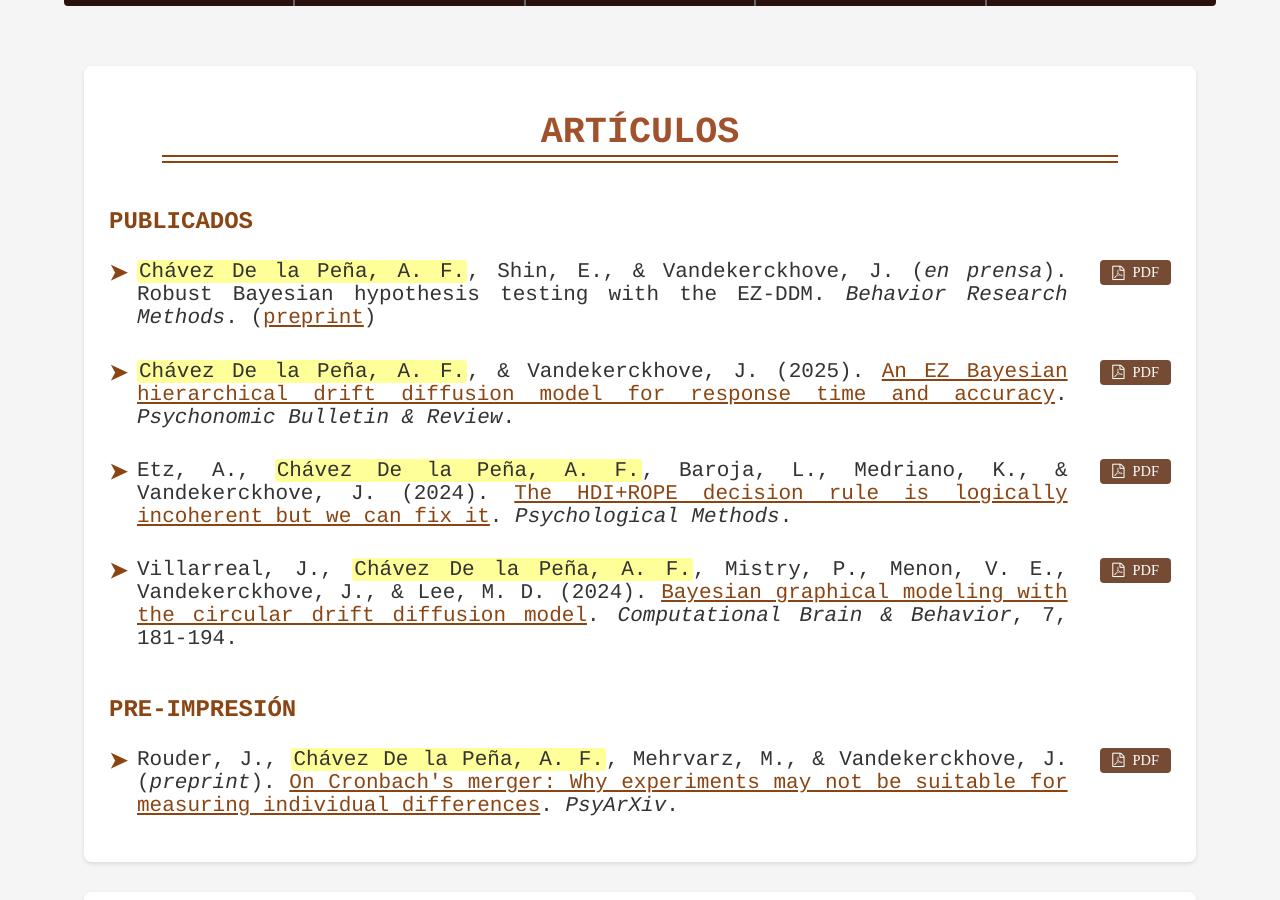
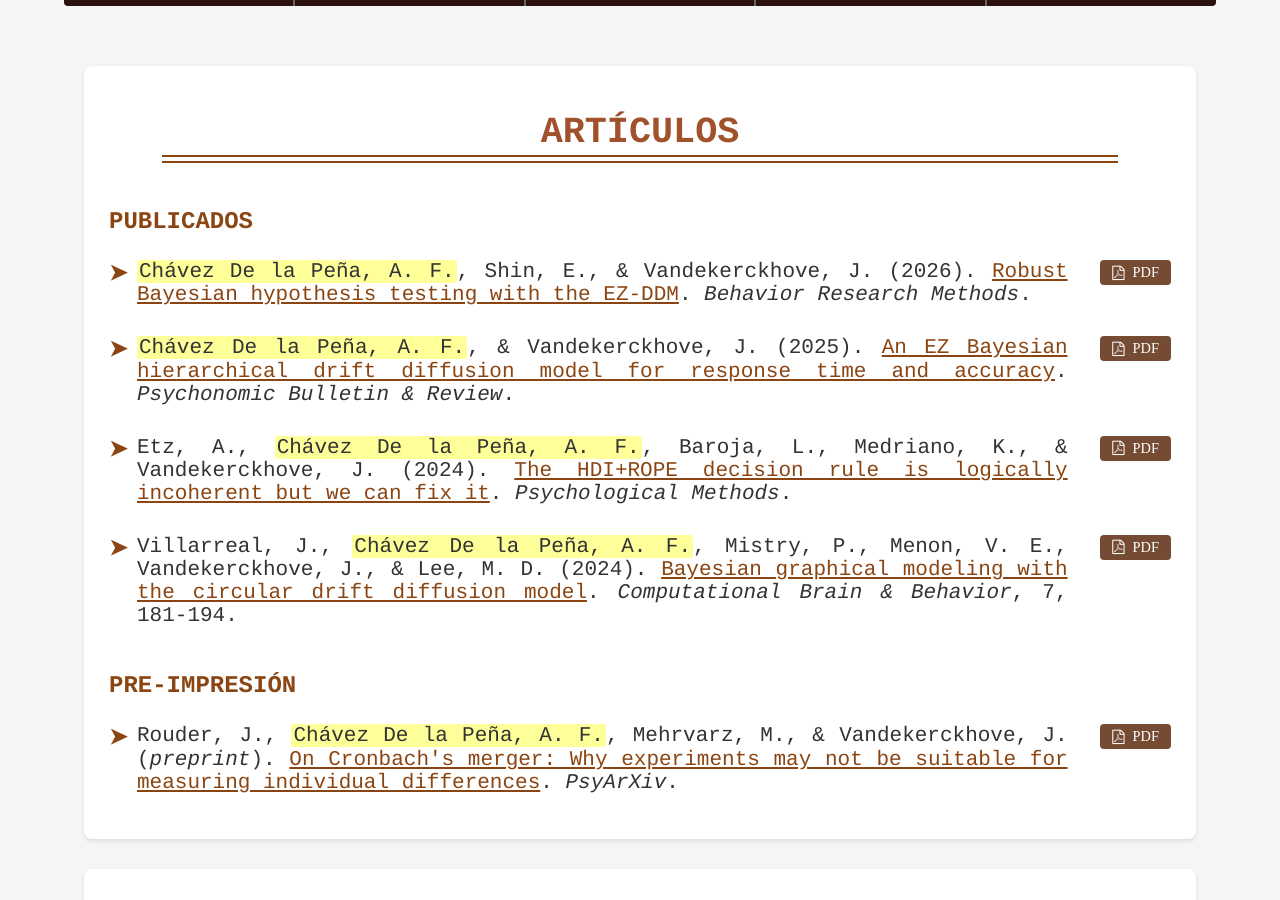
Before and after one commit to Adrifelcha/adrifelcha.github.io, a Jekyll site: the page built from publications_es/index.html, in a window 1280 px wide and 900 px high, scrolled down 305 px. Built offline with Jekyll 4.4.1, drawn with Linux system fonts in a browser that asks for light colours; some web fonts are replaced; some of the changed text lies outside the part shown.

Commit message:
Update: Paper got published!

```diff
--- a/publications/index.html
+++ b/publications/index.html
@@ -10,10 +10,10 @@ title: Publications & Presentations
             <div class="publication-item">
                 <div class="pub-content">
                     <p class="citation">
-                        <span class="author-highlight">Chávez De la Peña, A. F.</span>, Shin, E., & Vandekerckhove, J. (<em>in press</em>). Robust Bayesian hypothesis testing with the EZ-DDM. <em>Behavior Research Methods</em>. (<a href="https://osf.io/preprints/psyarxiv/7gcyw_v2" target="_blank">preprint</a>)
+                        <span class="author-highlight">Chávez De la Peña, A. F.</span>, Shin, E., & Vandekerckhove, J. (2026). <a href="https://link.springer.com/epdf/10.3758/s13428-026-03066-1?sharing_token=jK6a4yBeGek3CqyoiEKrrZAH0g46feNdnc402WrhzyoVYEpKT8dWdjp_LMX7dgQKprNwwEQlSIhae3sJ607a0S4o5VQD8mMGS79fUVCFa9CcrAA3kATZeijv9czgis2w0HBQPNNsggswr5npCnchrGxsVZBSi17Pdki8zsL2m-I%3D" target="_blank">Robust Bayesian hypothesis testing with the EZ-DDM</a>. <em>Behavior Research Methods</em>.
                     </p>
                     <div class="pub-links">
-                        <a href="https://osf.io/preprints/psyarxiv/7gcyw_v2" target="_blank" class="pub-button">
+                        <a href="https://link.springer.com/epdf/10.3758/s13428-026-03066-1?sharing_token=jK6a4yBeGek3CqyoiEKrrZAH0g46feNdnc402WrhzyoVYEpKT8dWdjp_LMX7dgQKprNwwEQlSIhae3sJ607a0S4o5VQD8mMGS79fUVCFa9CcrAA3kATZeijv9czgis2w0HBQPNNsggswr5npCnchrGxsVZBSi17Pdki8zsL2m-I%3D" target="_blank" class="pub-button">
                             <i class="fa fa-file-pdf-o"></i> PDF
                         </a>
                     </div>
@@ -326,7 +326,7 @@ title: Publications & Presentations
             <div class="publication-item">
                 <div class="pub-content">
                     <p class="citation">
-                        <span class="author-highlight">Chávez De la Peña, A. F.</span> (expected 2026). <em>Modeling individual differences in choice and response time</em> [Doctoral dissertation, University of California, Irvine].
+                        <span class="author-highlight">Chávez De la Peña, A. F.</span> (2026). <em>Cognitive psychometrics with models of choice and response time</em> [Doctoral dissertation, University of California, Irvine].
                     </p>
                 </div>
             </div>
--- a/publications_es/index.html
+++ b/publications_es/index.html
@@ -10,10 +10,10 @@ title: Publicaciones y Presentaciones
             <div class="publication-item">
                 <div class="pub-content">
                     <p class="citation">
-                        <span class="author-highlight">Chávez De la Peña, A. F.</span>, Shin, E., & Vandekerckhove, J. (<em>en prensa</em>). Robust Bayesian hypothesis testing with the EZ-DDM. <em>Behavior Research Methods</em>. (<a href="https://osf.io/preprints/psyarxiv/7gcyw_v2" target="_blank">preprint</a>)
+                        <span class="author-highlight">Chávez De la Peña, A. F.</span>, Shin, E., & Vandekerckhove, J. (2026). <a href="https://link.springer.com/epdf/10.3758/s13428-026-03066-1?sharing_token=jK6a4yBeGek3CqyoiEKrrZAH0g46feNdnc402WrhzyoVYEpKT8dWdjp_LMX7dgQKprNwwEQlSIhae3sJ607a0S4o5VQD8mMGS79fUVCFa9CcrAA3kATZeijv9czgis2w0HBQPNNsggswr5npCnchrGxsVZBSi17Pdki8zsL2m-I%3D" target="_blank">Robust Bayesian hypothesis testing with the EZ-DDM</a>. <em>Behavior Research Methods</em>.
                     </p>
                     <div class="pub-links">
-                        <a href="https://osf.io/preprints/psyarxiv/7gcyw_v2" target="_blank" class="pub-button">
+                        <a href="https://link.springer.com/epdf/10.3758/s13428-026-03066-1?sharing_token=jK6a4yBeGek3CqyoiEKrrZAH0g46feNdnc402WrhzyoVYEpKT8dWdjp_LMX7dgQKprNwwEQlSIhae3sJ607a0S4o5VQD8mMGS79fUVCFa9CcrAA3kATZeijv9czgis2w0HBQPNNsggswr5npCnchrGxsVZBSi17Pdki8zsL2m-I%3D" target="_blank" class="pub-button">
                             <i class="fa fa-file-pdf-o"></i> PDF
                         </a>
                     </div>
@@ -327,7 +327,7 @@ title: Publicaciones y Presentaciones
             <div class="publication-item">
                 <div class="pub-content">
                     <p class="citation">
-                        <span class="author-highlight">Chávez De la Peña, A. F.</span> (esperado 2026). <em>Modeling individual differences in choice and response time</em> [Tesis doctoral, University of California, Irvine].
+                        <span class="author-highlight">Chávez De la Peña, A. F.</span> (2026). <em>Cognitive psychometrics with models of choice and response time</em> [Tesis doctoral, University of California, Irvine].
                     </p>
                 </div>
             </div>
@@ -336,7 +336,7 @@ title: Publicaciones y Presentaciones
             <div class="publication-item">
                 <div class="pub-content">
                     <p class="citation">
-                        <span class="author-highlight">Chávez De la Peña, A. F.</span> (2018). <em>Studies on Signal Detection</em> [Tesis de licenciatura, Universidad Nacional Autónoma de México]. TESIUNAM.
+                        <span class="author-highlight">Chávez De la Peña, A. F.</span> (2018). <em>Estudios en Detección de Señales</em> [Tesis de licenciatura, Universidad Nacional Autónoma de México]. TESIUNAM.
                     </p>
                     <div class="pub-links">
                         <a href="http://132.248.9.195/ptd2018/febrero/0770659/Index.html" target="_blank" class="pub-button">
```
Also changed, not shown: _posts/2025-11-20-mathpsych.md (+2 -0 lines).
